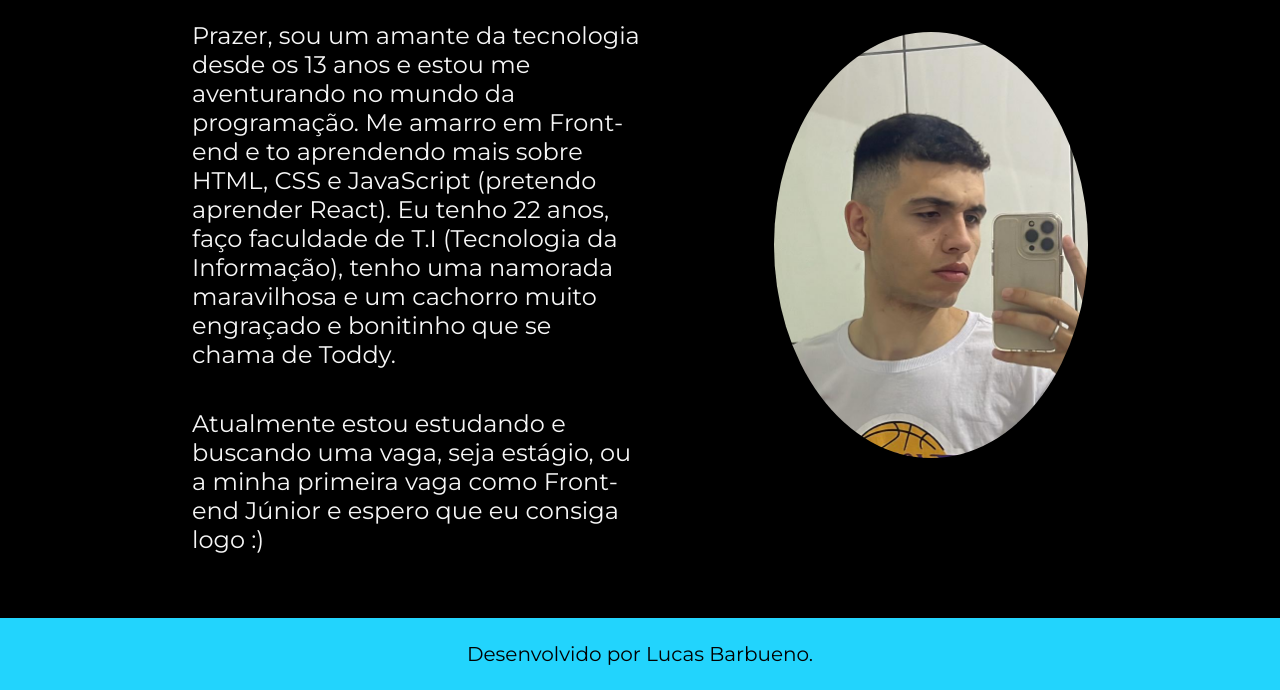
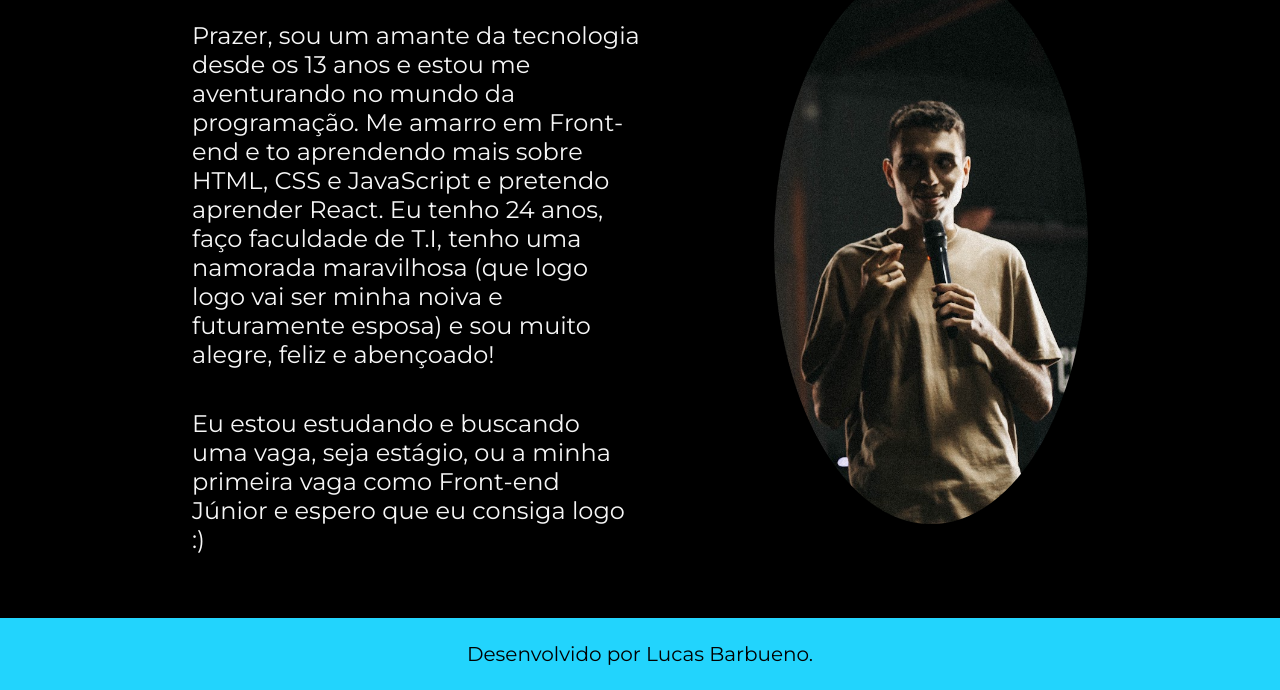
Before and after one commit to barbueno/pagina-pessoal-simples, a plain HTML site: page about.html in a window 1280 px wide. Shown: the part 183-873 px from the top of the page. Drawn offline with nearby package versions, Linux system fonts and the light colour scheme.

Commit message:
Update about.html and index.html with personal information and new social media links

```diff
--- a/about.html
+++ b/about.html
@@ -18,10 +18,10 @@
         <main class="apresentacao">
             <section class="apresentacao__conteudo">
                 <h1 class="apresentacao__conteudo__titulo"> Sobre Mim</h1>
-                <p class="apresentacao__conteudo__texto">Prazer, sou um amante da tecnologia desde os 13 anos e estou me aventurando no mundo da programação. Me amarro em Front-end e to aprendendo mais sobre HTML, CSS e JavaScript (pretendo aprender React). Eu tenho 22 anos, faço faculdade de T.I (Tecnologia da Informação), tenho uma namorada maravilhosa e um cachorro muito engraçado e bonitinho que se chama de Toddy.</p>
-                <p class="apresentacao__conteudo__texto">Atualmente estou estudando e buscando uma vaga, seja estágio, ou a minha primeira vaga como Front-end Júnior e espero que eu consiga logo :)</p>
+                <p class="apresentacao__conteudo__texto">Prazer, sou um amante da tecnologia desde os 13 anos e estou me aventurando no mundo da programação. Me amarro em Front-end e to aprendendo mais sobre HTML, CSS e JavaScript e pretendo aprender React. Eu tenho 24 anos, faço faculdade de T.I, tenho uma namorada maravilhosa (que logo logo vai ser minha noiva e futuramente esposa) e sou muito alegre, feliz e abençoado!</p>
+                <p class="apresentacao__conteudo__texto">Eu estou estudando e buscando uma vaga, seja estágio, ou a minha primeira vaga como Front-end Júnior e espero que eu consiga logo :)</p>
             </section>
-            <img class="apresentacao__imagem" src="./assets/Profile Picture.jpg" alt="Foto de Lucas Barbueno">
+            <img class="apresentacao__imagem" src="./assets/Profile Picture.png" alt="Foto de Lucas Barbueno">
 
         </main>
         <footer class="rodape">
```
Also changed, not shown: index.html (+3 -2 lines), assets/Profile Picture.png (added), assets/linkedin.svg (added), assets/twitter-novo.png (deleted), assets/whatsapp.svg (added).
